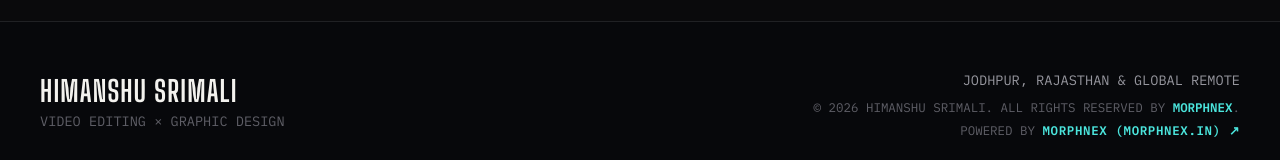
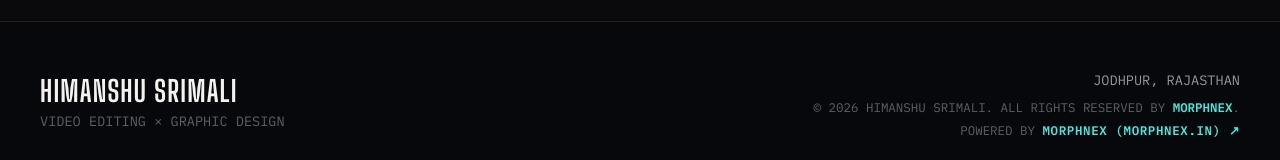
Before and after one commit to Laxit85/himanshu-portfolio-, a React (Vite) app: page / in a window 1280 px wide. Shown: the part 4597-4757 px from the top of the page. Built offline with nearby package versions, Linux system fonts and the light colour scheme.

Commit message:
Simplify location text to Jodhpur, Rajasthan, India

```diff
--- a/src/components/Footer.jsx
+++ b/src/components/Footer.jsx
@@ -15,7 +15,7 @@ export function Footer() {
 
         <div style={{ textAlign: 'right' }}>
           <p style={{ color: 'var(--ink-dim)', fontFamily: 'var(--font-mono)', fontSize: '0.85rem', marginBottom: '0.4rem' }}>
-            JODHPUR, RAJASTHAN & GLOBAL REMOTE
+            JODHPUR, RAJASTHAN
           </p>
           <p style={{ color: 'var(--ink-faint)', fontFamily: 'var(--font-mono)', fontSize: '0.78rem', lineHeight: '1.6' }}>
             © {new Date().getFullYear()} HIMANSHU SRIMALI. ALL RIGHTS RESERVED BY{' '}
--- a/src/pages/ContactPage.jsx
+++ b/src/pages/ContactPage.jsx
@@ -101,9 +101,9 @@ export function ContactPage() {
           </div>
 
           <div style={{ marginBottom: '2rem' }}>
-            <span className="mono-tag">LOCATION & TIMEZONE</span>
+            <span className="mono-tag">LOCATION</span>
             <p style={{ fontSize: '1.1rem', color: 'var(--ink)', marginTop: '0.2rem' }}>
-              Jodhpur, Rajasthan, India — IST (UTC+05:30) (Global Remote Work)
+              Jodhpur, Rajasthan, India
             </p>
           </div>
 
```
